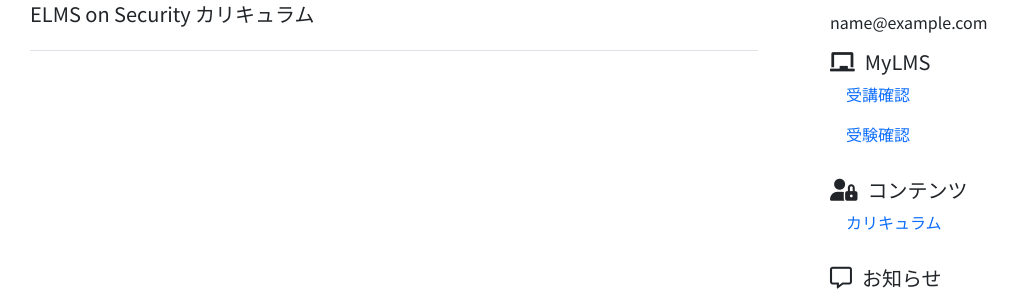
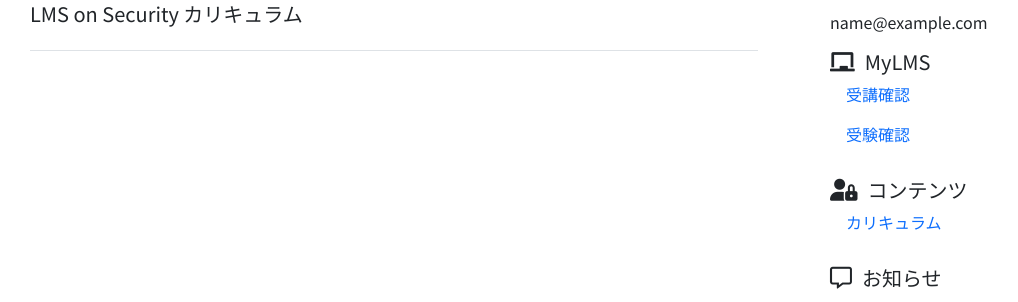
Before and after one commit to MR-TABATA/LMSon, a Django app: page /chapter/ in a window 1280 px wide. Shown: the part 132-434 px from the top of the page, without its empty margins (52-1070 px from the left). Run offline with Django 4.2, Linux system fonts and the light colour scheme; the visitor is signed in with stand-in values (Sample User, id 1); data that the repository does not hold is empty; some libraries are stand-ins or nearby versions.

Commit message:
非必要な文言削除

```diff
--- a/templates/chapter/index.html
+++ b/templates/chapter/index.html
@@ -3,7 +3,7 @@
 {% block bootstrap5_extra_head %}{% endblock %}
 {% block bootstrap5_title %}{{ SITE_NAME }} | カリキュラム{% endblock %}
 {% block content %}
-<h5 class="pb-4 mb-4 fst border-bottom">E{{ SITE_NAME }} カリキュラム</h5>
+<h5 class="pb-4 mb-4 fst border-bottom">{{ SITE_NAME }} カリキュラム</h5>
   {% for course in courses %}
     <blockquote class="blockquote">
       <p>第 {{ forloop.counter }} 章　{{ course.title }}</p>
```
